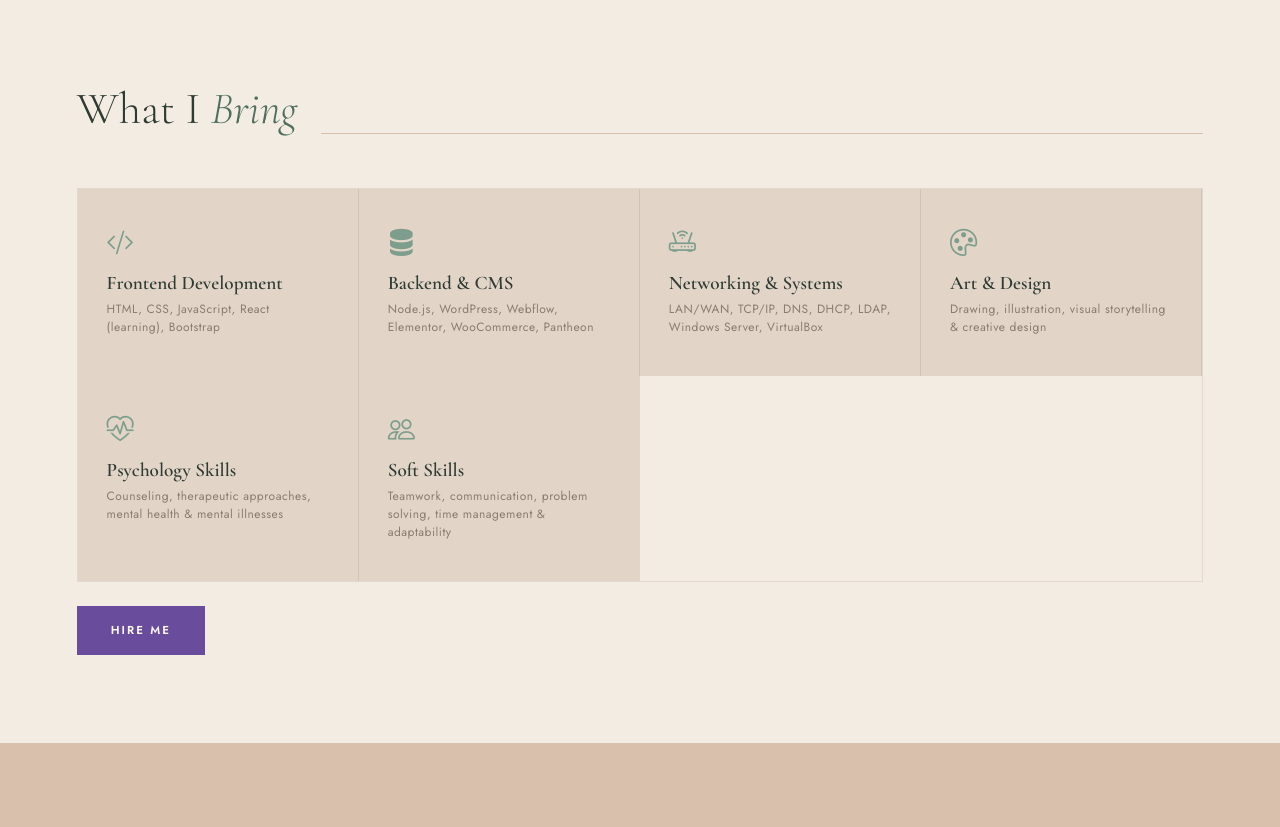
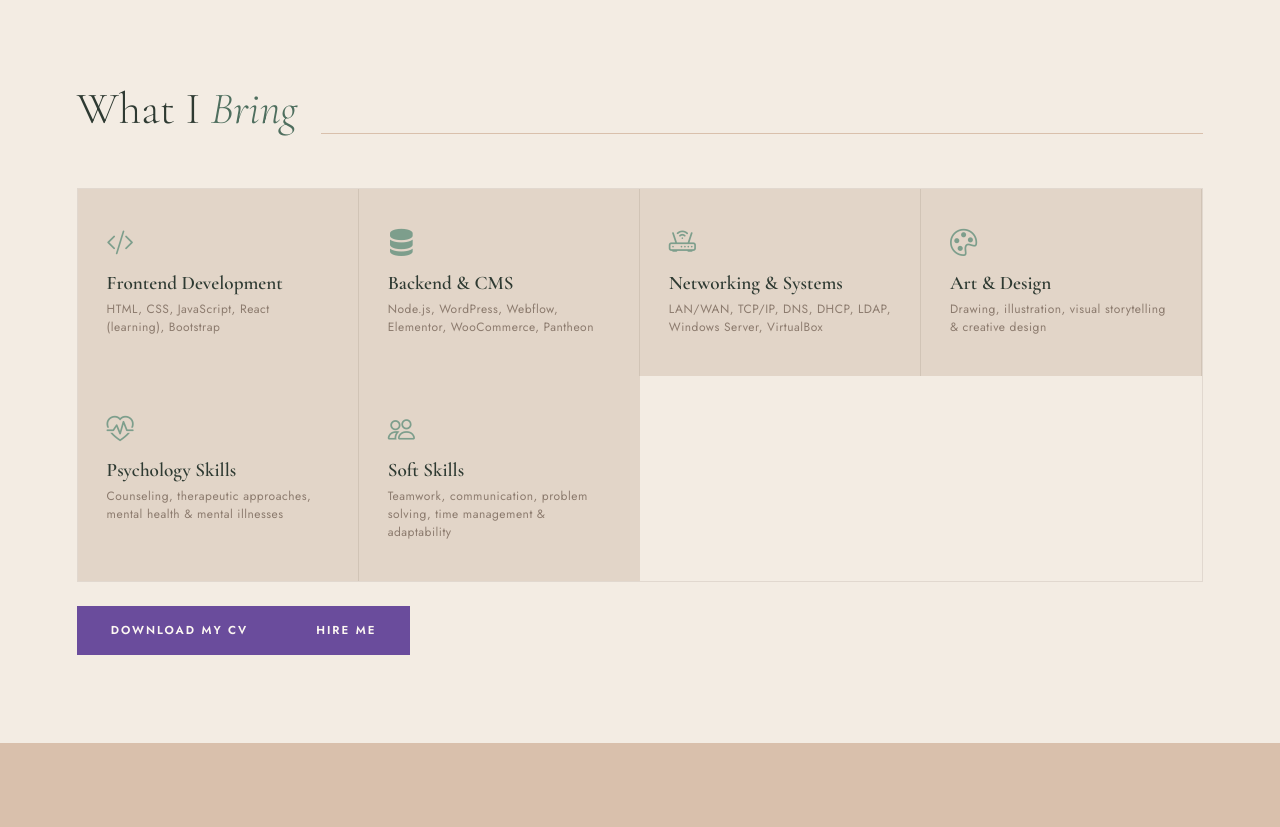
Before and after one commit to MutebiPhoebe2000/My-Portfolio-NodejsUMI, a Node project: template views/about.pug in a window 1280 px wide. Shown: the part 650-1477 px from the top of the page. Run offline with Node 20 templates, Linux system fonts and the light colour scheme; the template is opened without the code that fills it, so the values that code supplies are empty; some libraries are stand-ins or nearby versions.

Commit message:
Replace My-CV.pdf with general-CV.pdf and update links
Co-Authored-By: Claude Sonnet 5.5 <noreply@anthropic.com>

```diff
--- a/about.html
+++ b/about.html
@@ -54,7 +54,7 @@
 
             <br>
 
-            <a href="/public/My-CV.pdf" class="btn-cv" download>
+            <a href="/public/general-CV.pdf" class="btn-cv" download>
                 Download My CV
             </a>
 
--- a/form.html
+++ b/form.html
@@ -119,7 +119,7 @@
 
     <div class="cv-row">
         <p>Want to know more about my experience and qualifications?</p>
-        <a href="My-CV.pdf" class="btn-cv" download>
+        <a href="general-CV.pdf" class="btn-cv" download>
             Download My CV
         </a>
     </div>
--- a/index.html
+++ b/index.html
@@ -89,7 +89,7 @@
             <br>
 
             <div class="text-center">
-                <a href="/public/My-CV.pdf" class="btn-cv" download>
+                <a href="public/general-CV.pdf" class="btn-cv" download>
                     Download My CV
                 </a>
             </div>
--- a/views/about.pug
+++ b/views/about.pug
@@ -39,7 +39,7 @@ section#about.about-banner
       | I believe that great websites are not just functional &mdash; they are also beautiful,
       | and I carry that belief into every project I build.
     br
-    a.btn-cv(href='/My-CV.pdf' download='')
+    a.btn-cv(href='/general-CV.pdf' download='')
       | Download My CV
     a.btn-cv(href='/contact') Hire Me
 section.skills-section
@@ -74,6 +74,8 @@ section.skills-section
       h5 Soft Skills
       small Teamwork, communication, problem solving, time management &amp; adaptability
   br
+  a.btn-cv(href='/general-CV.pdf' download='')
+    | Download My CV
   a.btn-cv(href='/contact') Hire Me
 section#projects.projects-section
   .sec-head
@@ -174,6 +176,8 @@ section#projects.projects-section
           | Designed and built an online art gallery for displaying digital artwork and illustrations. Organized the website to present the artwork clearly while focusing on a simple layout, visual presentation, and easy navigation.
     br
     div(style='text-align: center; margin-top: 2rem;')
+      a.btn-cv(href='/general-CV.pdf' download='')
+        | Download My CV
       a.btn-cv(href='/contact')
         | Hire Me
 section.skills-section
@@ -217,6 +221,8 @@ section.skills-section
     br
     div
       br
+      a.btn-cv(href='/general-CV.pdf' download='')
+        | Download My CV
       a.btn-cv(href='/contact') Hire Me
 section.about-banner
   div
@@ -246,6 +252,8 @@ section.about-banner
       |                 attention to detail, and the ability to work effectively as part of a team
       |                 to meet production goals and deadlines.
   div
+    a.btn-cv(href='/general-CV.pdf' download='')
+      | Download My CV
     a.btn-cv(href='/contact') Hire Me
 footer
   span.footer-brand Phoebe Mutebi
--- a/views/index.pug
+++ b/views/index.pug
@@ -57,7 +57,7 @@ section#home.hero
       a.btn-line(href='/contact') Hire Me
     br
     .text-center
-      a.btn-cv(href='/My-CV.pdf' download='')
+      a.btn-cv(href='/general-CV.pdf' download='')
         | Download My CV
 footer
   span.footer-brand Phoebe Mutebi
```
Also changed, not shown: views/contact.pug (+8 -3 lines), views/form.pug (+7 -4 lines), 3 other files.
